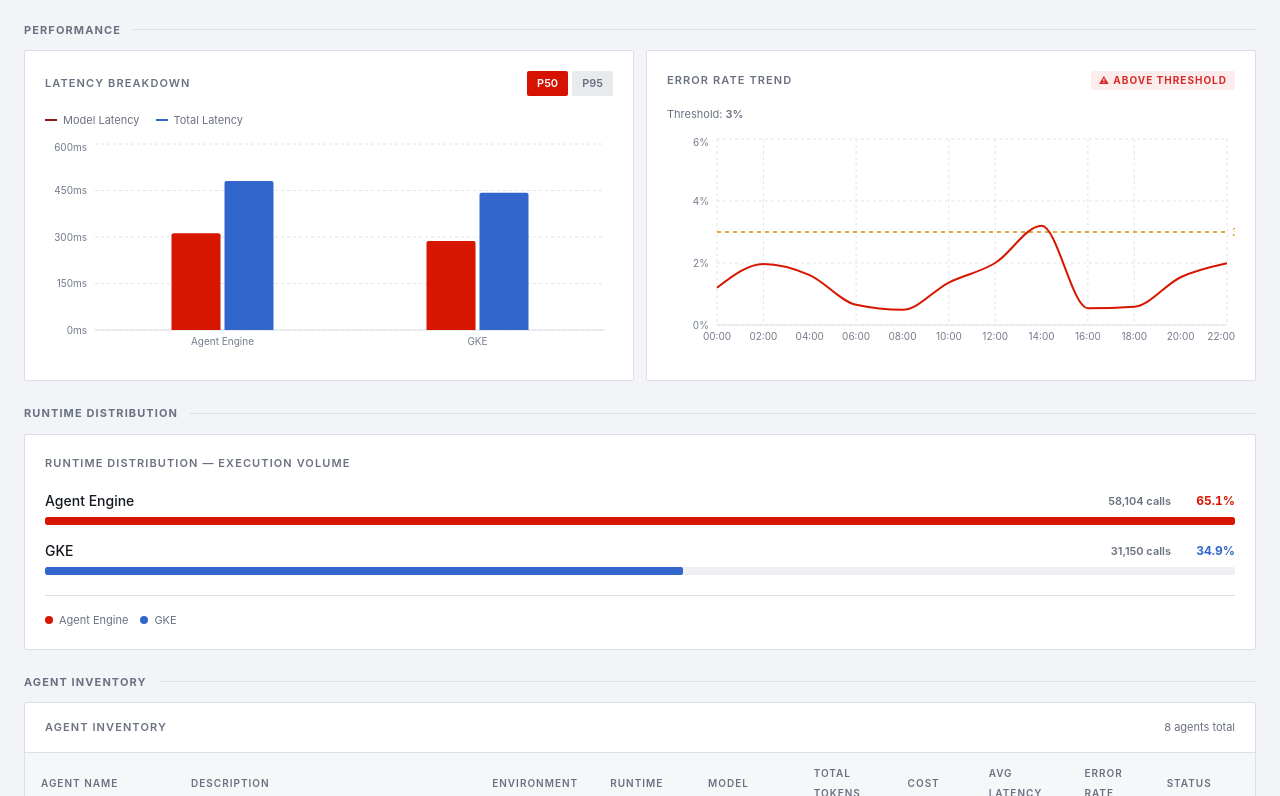
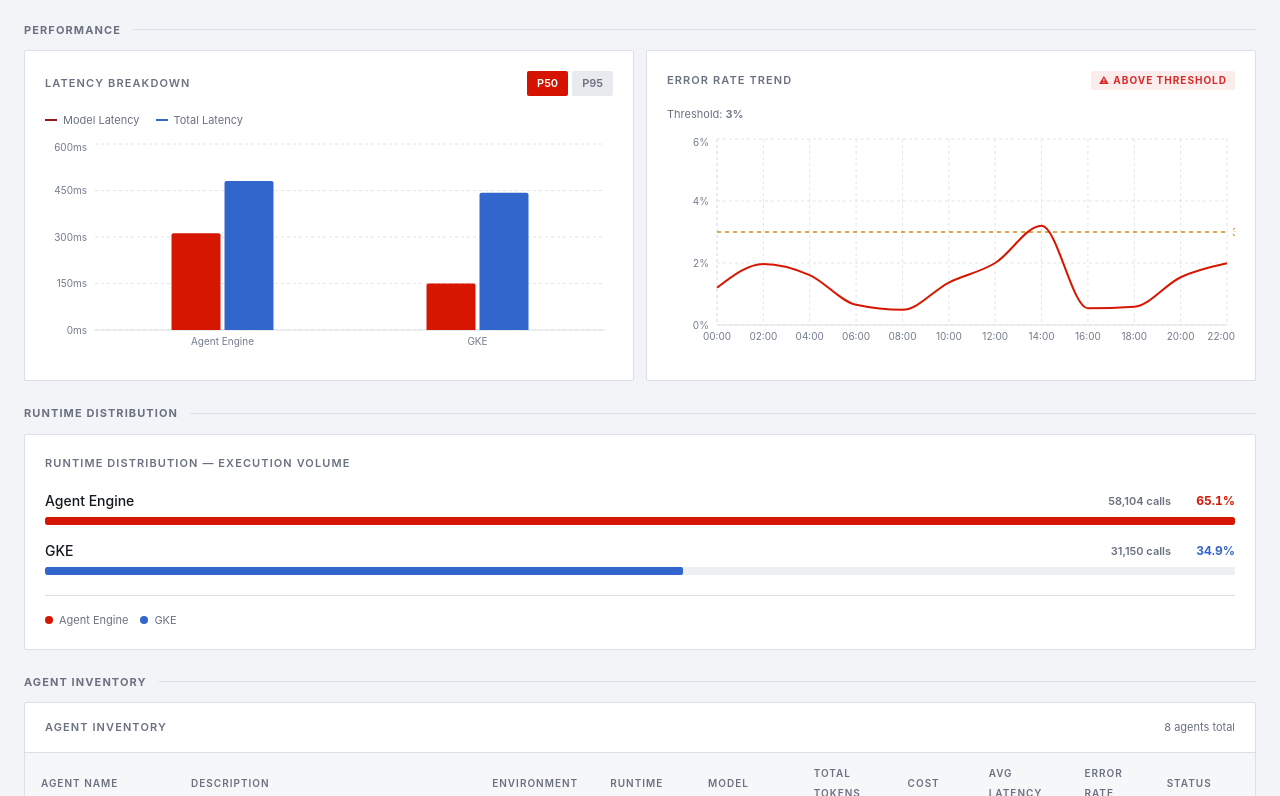
Before and after one commit to adamyazs/agentspace, a React (Vite) app: page / in a window 1280 px wide. Shown: the part 1104-1900 px from the top of the page. Built offline with nearby package versions, Linux system fonts and the light colour scheme; the HTML template or start-up script is replaced by a standard one.

Commit message:
runtime update v1

```diff
--- /dev/null
+++ b/src/api/apiService/dashboard/performanceData.ts
@@ -0,0 +1,24 @@
+import apiClient from "@/api/apiClient";
+import { LATENCY_DATA, ERROR_THRESHOLD, LATENCY_COLORS, LATENCY_NAMES, ERROR_RATE_DATA, PerformanceAPIResponse } from "@/const/dashboard/performanceConst";
+
+export const fetchPerformanceData = async (): Promise<PerformanceAPIResponse> => {
+    if (
+        typeof window !== "undefined" &&
+        (window.location.hostname === "localhost")
+    ) {
+        return {
+            latencyData: LATENCY_DATA,
+            errorRateData: ERROR_RATE_DATA,
+            errorThreshold: ERROR_THRESHOLD,
+            latency_name: LATENCY_NAMES,
+            latency_colors: LATENCY_COLORS
+        } as PerformanceAPIResponse;
+    }
+    try {
+        const response = await apiClient.get("/api/performance-data");
+        return response.data as PerformanceAPIResponse;
+    } catch (error) {
+        console.error("Error fetching runtime data:", error);
+        throw error;
+    }
+}
--- a/src/components/dashboard/PerformanceSection.tsx
+++ b/src/components/dashboard/PerformanceSection.tsx
@@ -1,18 +1,17 @@
-import { useState } from "react";
+import { useEffect, useState } from "react";
 import {
   BarChart, Bar, XAxis, YAxis, CartesianGrid, Tooltip,
-  ResponsiveContainer, LineChart, Line, ReferenceLine,
+  ResponsiveContainer, LineChart, Line, ReferenceLine, TooltipProps
 } from "recharts";
-import type { LatencyPoint, ErrorRatePoint } from "@/data/mockData";
+import { LatencyPoint, ErrorRatePoint, LATENCY_DATA, LATENCY_COLORS, ERROR_THRESHOLD, LATENCY_NAMES } from "@/const/dashboard/performanceConst";
+import { fetchPerformanceData } from "@/api/apiService/dashboard/performanceData";
 
-type Percentile = "p50" | "p95";
-
-const CustomTooltip = ({ active, payload, label }: any) => {
+const CustomTooltip = ({ active, payload, label }: TooltipProps<number, string>) => {
   if (!active || !payload?.length) return null;
   return (
     <div className="bg-card border border-border rounded-sm px-3 py-2 shadow-md text-xs">
       <p className="font-semibold text-foreground mb-1">{label}</p>
-      {payload.map((p: any) => (
+      {payload.map((p) => (
         <p key={p.dataKey} style={{ color: p.color }} className="font-medium">
           {p.name}: {p.value}ms
         </p>
@@ -21,12 +20,12 @@ const CustomTooltip = ({ active, payload, label }: any) => {
   );
 };
 
-const ErrorTooltip = ({ active, payload, label }: any) => {
+const ErrorTooltip = ({ active, payload, label }: TooltipProps<number, string>) => {
   if (!active || !payload?.length) return null;
   return (
     <div className="bg-card border border-border rounded-sm px-3 py-2 shadow-md text-xs">
       <p className="font-semibold text-foreground mb-1">{label}</p>
-      {payload.map((p: any) => (
+      {payload.map((p) => (
         <p key={p.dataKey} style={{ color: p.color }} className="font-medium">
           Error Rate: {p.value}%
         </p>
@@ -35,22 +34,74 @@ const ErrorTooltip = ({ active, payload, label }: any) => {
   );
 };
 
-const ERROR_THRESHOLD = 3.0;
+export default function PerformanceSection() {
+  // latency states
+  const [latencyData, setLatencyData] = useState<LatencyPoint[]>(); // api_latency_data
+  const [filterLatency, setFilterLatency] = useState<string[]>([]); // extracted percentile keys for filter buttons
+  const [selectedFilterLatency, setSelectedFilterLatency] = useState<string>(); // selected percentile for display
+  const [keyTypes, setKeyTypes] = useState<string[]>([]); // latency type keys for dynamic bar generation
+  const [latencyGraphData, setLatencyGraphData] = useState([]); // transformed data for graph based on selected percentile
 
-export default function PerformanceSection({
-  latencyData,
-  errorRateData,
-}: {
-  latencyData: LatencyPoint[];
-  errorRateData: ErrorRatePoint[];
-}) {
-  const [percentile, setPercentile] = useState<Percentile>("p50");
+  const [errorRateData, setErrorRateData] = useState<ErrorRatePoint[]>();
+  const [isAboveThreshold, setIsAboveThreshold] = useState(false);
 
-  const modelKey = `modelLatency_${percentile}` as keyof LatencyPoint;
-  const totalKey = `totalLatency_${percentile}` as keyof LatencyPoint;
+  const PercentileData = (data: LatencyPoint[]) => {
+    const keys = new Set<string>();
 
-  const maxErrorRate = Math.max(...errorRateData.map((d) => d.errorRate));
-  const isAboveThreshold = maxErrorRate > ERROR_THRESHOLD;
+    data.forEach(element => {
+      Object.keys(element).forEach((key) => {
+        if (key !== "label") {
+          keys.add(key);
+        }
+      });
+    });
+
+    return Array.from(keys);
+  }
+
+  const extractMetricKeys = (data) => {
+    const keys = new Set<string>();
+    Object.keys(data).forEach((key) => {
+      keys.add(key);
+    });
+
+    return Array.from(keys);
+  }
+
+  const flattenLatencyData = (data, percentile) => {
+    return data.map(item => ({
+      label: item.label,
+      ...item[percentile]
+    }));
+  }
+
+  const onSelectedFilterLatencyChange = (data: LatencyPoint[], latencyKey: string) => {
+    setSelectedFilterLatency(latencyKey);
+    const newData = flattenLatencyData(data, latencyKey);
+    setLatencyGraphData(newData);
+  }
+
+  useEffect(() => {
+    const fetchPerformanceDataAsync = async () => {
+      const data = await fetchPerformanceData();
+
+      // latency data
+      setLatencyData(data.latencyData);
+      const percentileData = PercentileData(data.latencyData);
+      setFilterLatency(percentileData);
+      onSelectedFilterLatencyChange(data.latencyData,percentileData[0]);
+
+      const keyList = extractMetricKeys(data.latency_name);
+      setKeyTypes(keyList);
+
+      // error rate data
+      setErrorRateData(data.errorRateData);
+      const maxErrorRate = Math.max(...data.errorRateData.map((d) => d.errorRate));
+      const isAboveThreshold = maxErrorRate > data.errorThreshold;
+      setIsAboveThreshold(isAboveThreshold);
+    }
+    fetchPerformanceDataAsync().catch(console.error);
+  }, []);
 
   return (
     <div className="flex gap-3 flex-col lg:flex-row">
@@ -61,15 +112,14 @@ export default function PerformanceSection({
             Latency Breakdown
           </h3>
           <div className="flex gap-1">
-            {(["p50", "p95"] as Percentile[]).map((p) => (
+            {filterLatency.map((p, idx) => (
               <button
                 key={p}
-                onClick={() => setPercentile(p)}
-                className={`text-[11px] font-semibold px-2.5 py-1 rounded-sm uppercase transition-colors ${
-                  percentile === p
-                    ? "bg-primary text-primary-foreground"
-                    : "bg-secondary text-muted-foreground hover:text-foreground"
-                }`}
+                onClick={() => onSelectedFilterLatencyChange(latencyData, p)}
+                className={`text-[11px] font-semibold px-2.5 py-1 rounded-sm uppercase transition-colors ${selectedFilterLatency === p
+                  ? "bg-primary text-primary-foreground"
+                  : "bg-secondary text-muted-foreground hover:text-foreground"
+                  }`}
               >
                 {p}
               </button>
@@ -78,15 +128,20 @@ export default function PerformanceSection({
         </div>
         {/* Legend */}
         <div className="flex gap-4 mb-3">
-          <span className="flex items-center gap-1.5 text-[11px] text-muted-foreground">
-            <span className="w-3 h-0.5 bg-[hsl(0,68%,33%)] inline-block" /> Model Latency
-          </span>
-          <span className="flex items-center gap-1.5 text-[11px] text-muted-foreground">
-            <span className="w-3 h-0.5 bg-[hsl(220,60%,50%)] inline-block" /> Total Latency
-          </span>
+          {LATENCY_COLORS[selectedFilterLatency] && keyTypes.length > 0 &&
+            keyTypes.map((key, idx) => (
+              <span key={idx} className="flex items-center gap-1.5 text-[11px] text-muted-foreground">
+                <span className="w-3 h-0.5 inline-block"
+                  style={{
+                    backgroundColor: LATENCY_COLORS[selectedFilterLatency][`${key}_legends`]
+                  }}
+                /> {LATENCY_NAMES[key]}
+              </span>
+            ))}
         </div>
+
         <ResponsiveContainer width="100%" height={220}>
-          <BarChart data={latencyData} margin={{ top: 4, right: 8, left: -10, bottom: 0 }} barCategoryGap="30%">
+          <BarChart data={latencyGraphData} margin={{ top: 4, right: 8, left: -10, bottom: 0 }} barCategoryGap="30%">
             <CartesianGrid strokeDasharray="3 3" stroke="hsl(220 14% 90%)" vertical={false} />
             <XAxis
               dataKey="label"
@@ -101,8 +156,10 @@ export default function PerformanceSection({
               unit="ms"
             />
             <Tooltip content={<CustomTooltip />} />
-            <Bar dataKey={modelKey} name="Model Latency" fill="#D71600" radius={[2, 2, 0, 0]} />
-            <Bar dataKey={totalKey} name="Total Latency" fill="hsl(220, 60%, 50%)" radius={[2, 2, 0, 0]} />
+            {keyTypes.length > 0 &&
+              keyTypes.map((key) => (
+                <Bar key={key} dataKey={key} name={LATENCY_NAMES[key]} fill={LATENCY_COLORS[selectedFilterLatency][`${key}_chart`]} radius={[2, 2, 0, 0]} />
+              ))}
           </BarChart>
         </ResponsiveContainer>
       </div>
@@ -114,9 +171,8 @@ export default function PerformanceSection({
             Error Rate Trend
           </h3>
           <span
-            className={`text-[10px] font-bold uppercase tracking-widest px-2 py-0.5 rounded-sm ${
-              isAboveThreshold ? "status-critical" : "status-healthy"
-            }`}
+            className={`text-[10px] font-bold uppercase tracking-widest px-2 py-0.5 rounded-sm ${isAboveThreshold ? "status-critical" : "status-healthy"
+              }`}
           >
             {isAboveThreshold ? "⚠ Above Threshold" : "Within Threshold"}
           </span>
--- /dev/null
+++ b/src/const/dashboard/performanceConst.ts
@@ -0,0 +1,130 @@
+export type Percentile = "p50" | "p95";
+
+export const LATENCY_DATA: LatencyPoint[] = [
+    {
+        "label": "Agent Engine",
+        "p50": {
+            "modelLatency": 312,
+            "totalLatency": 481,
+        },
+        "p95": {
+            "modelLatency": 540,
+            "totalLatency": 830
+        }
+    },
+    {
+        "label": "GKE",
+        "p50": {
+            "modelLatency": 150,
+            "totalLatency": 443,
+        },
+        "p95": {
+            "modelLatency": 497,
+            "totalLatency": 764
+        }
+    }
+]
+
+export const ERROR_THRESHOLD : number = 3.0;
+
+export const LATENCY_COLORS = {
+    "p50": {
+        "modelLatency_chart": "#D71600",
+        "totalLatency_chart": "hsl(220, 60%, 50%)",
+        "modelLatency_legends": "hsl(0,68%,33%)",
+        "totalLatency_legends": "hsl(220,60%,50%)",
+    },
+    "p95": {
+        "modelLatency_chart": "#D71600",
+        "totalLatency_chart": "hsl(220, 60%, 50%)",
+        "modelLatency_legends": "hsl(0,68%,33%)",
+        "totalLatency_legends": "hsl(220,60%,50%)",
+    }
+
+}
+
+export const LATENCY_NAMES: { [key: string]: string } = {
+    "modelLatency": "Model Latency",
+    "totalLatency": "Total Latency",
+}
+
+export const ERROR_RATE_DATA: ErrorRatePoint[] = [
+    {
+        "time": "00:00",
+        "errorRate": 1.2
+    },
+    {
+        "time": "02:00",
+        "errorRate": 1.97
+    },
+    {
+        "time": "04:00",
+        "errorRate": 1.61
+    },
+    {
+        "time": "06:00",
+        "errorRate": 0.65
+    },
+    {
+        "time": "08:00",
+        "errorRate": 0.49
+    },
+    {
+        "time": "10:00",
+        "errorRate": 1.37
+    },
+    {
+        "time": "12:00",
+        "errorRate": 2
+    },
+    {
+        "time": "14:00",
+        "errorRate": 3.2
+    },
+    {
+        "time": "16:00",
+        "errorRate": 0.54
+    },
+    {
+        "time": "18:00",
+        "errorRate": 0.59
+    },
+    {
+        "time": "20:00",
+        "errorRate": 1.54
+    },
+    {
+        "time": "22:00",
+        "errorRate": 1.99
+    }
+]
+
+export interface LatencyPoint {
+    label: string;
+    [percentile: string]: LatencyValue | string;
+}
+
+export interface LatencyValue {
+    modelLatency: number;
+    totalLatency: number;
+}
+
+export interface ErrorRatePoint {
+    time: string;
+    errorRate: number;
+}
+
+export interface PerformanceAPIResponse {
+    latencyData: LatencyPoint[];
+    errorRateData: ErrorRatePoint[];
+    errorThreshold: number;
+    latency_name: { [key: string]: string };
+    latency_colors: {
+        [percentile: string]: {
+            modelLatency_chart: string;
+            totalLatency_chart: string;
+            modelLatency_legends: string;
+            totalLatency_legends: string;
+        }
+    }
+}
```
